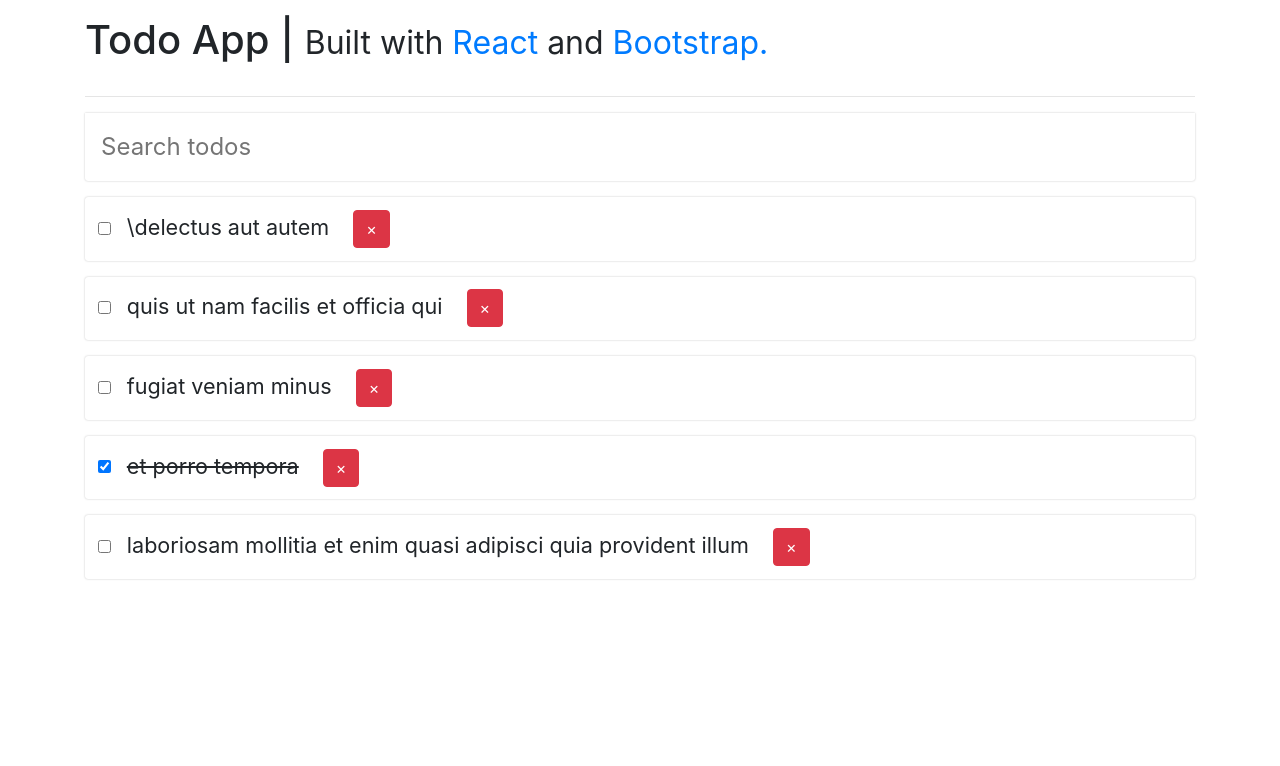
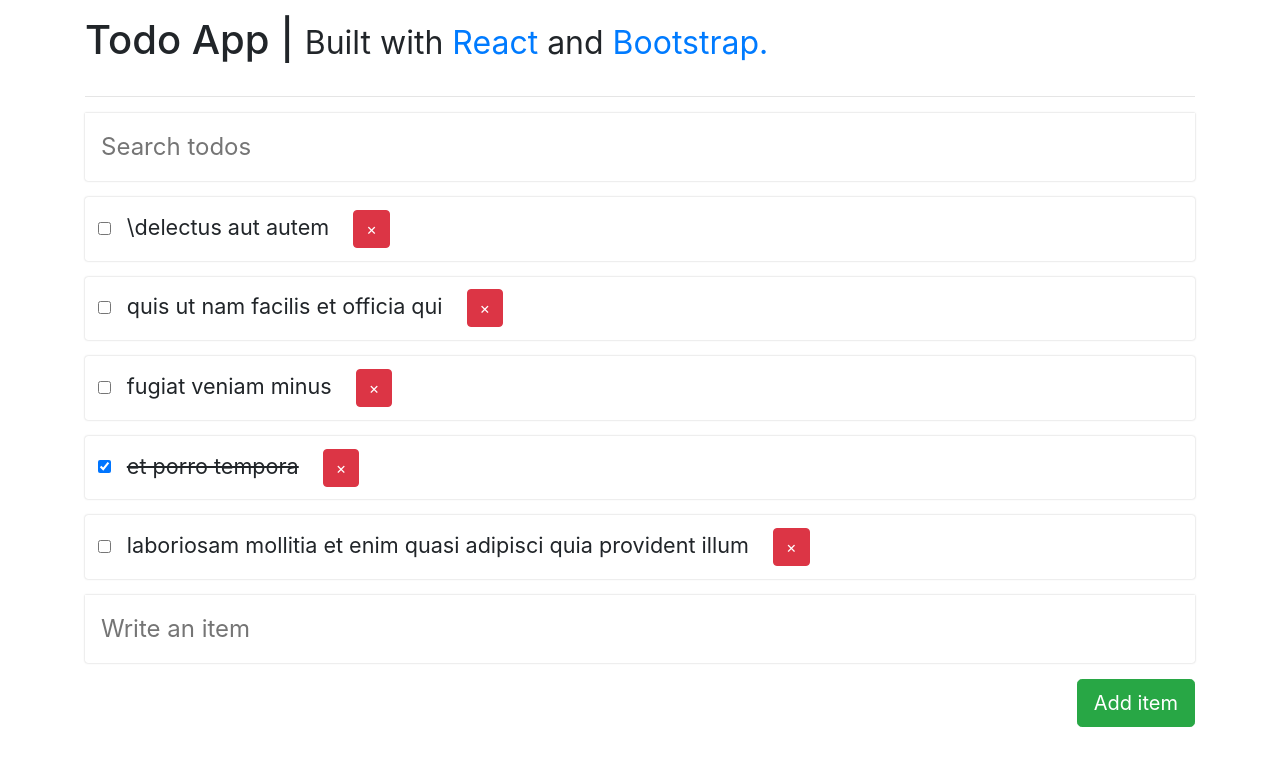
Before and after one commit to AhmedElaguab/react-todo-app, a React (Create React App) app: page / in a window 1280 px wide. Shown: the top 766 px of the page. Built offline with nearby package versions, Linux system fonts and the light colour scheme.

Commit message:
feat: Add new items quickly

```diff
--- a/src/App.js
+++ b/src/App.js
@@ -1,6 +1,7 @@
 import React, { Component } from "react";
 import AppHeader from "./components/AppHeader";
 import Todos from "./components/Todos";
+import AddItem from "./components/AddItem";
 
 class App extends Component {
   state = {
@@ -60,6 +61,21 @@ class App extends Component {
     this.setState({ todos });
   };
 
+  hundleItemAdded = e => {
+    e.preventDefault();
+    const AddedItem = {};
+    AddedItem.userId = 1;
+    AddedItem.id = this.state.todos.length;
+    AddedItem.id++;
+    AddedItem.title = e.target.title.value;
+    AddedItem.completed = false;
+
+    const todos = this.state.todos;
+    todos.push(AddedItem);
+
+    this.setState({ todos });
+  };
+
   render() {
     return (
       <div className="App">
@@ -69,6 +85,7 @@ class App extends Component {
           onItemCompleted={this.hundleItemCompleted}
           onItemDeleted={this.hundleItemDeleted}
         />
+        <AddItem onItemAdded={this.hundleItemAdded} />
       </div>
     );
   }
--- /dev/null
+++ b/src/components/AddItem.jsx
@@ -0,0 +1,29 @@
+import React, { Component } from "react";
+
+class AddItem extends Component {
+  render() {
+    return (
+      <div className="container">
+        <form
+          name="addItemForm"
+          onSubmit={e => this.props.onItemAdded(e)}
+          className="add-item-form"
+        >
+          <input
+            name="title"
+            type="text"
+            placeholder="Write an item"
+            className="search-todos-input"
+          />
+          <input
+            type="submit"
+            className="btn btn-success btn-lg float-right"
+            value="Add item"
+          />
+        </form>
+      </div>
+    );
+  }
+}
+
+export default AddItem;
```
